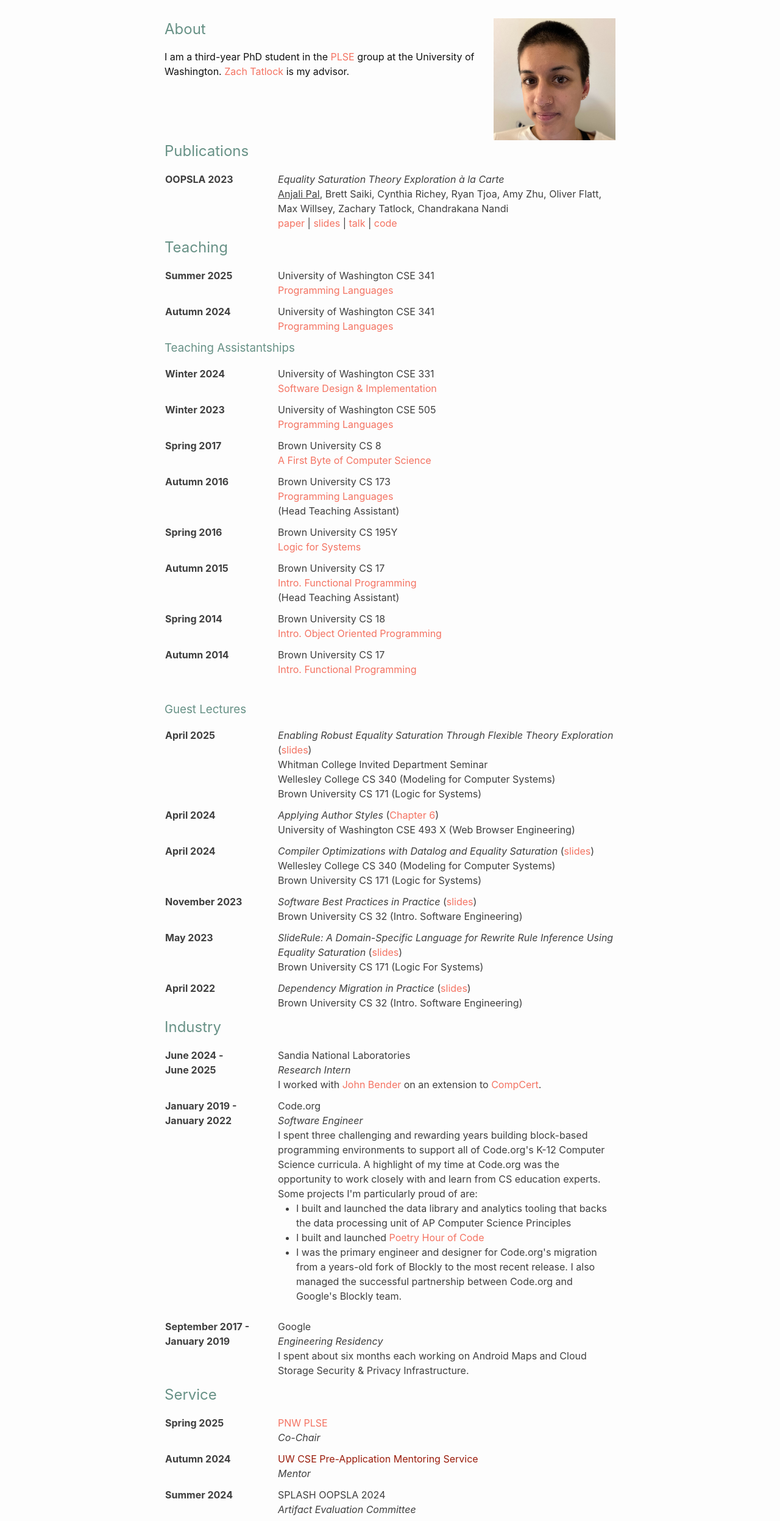
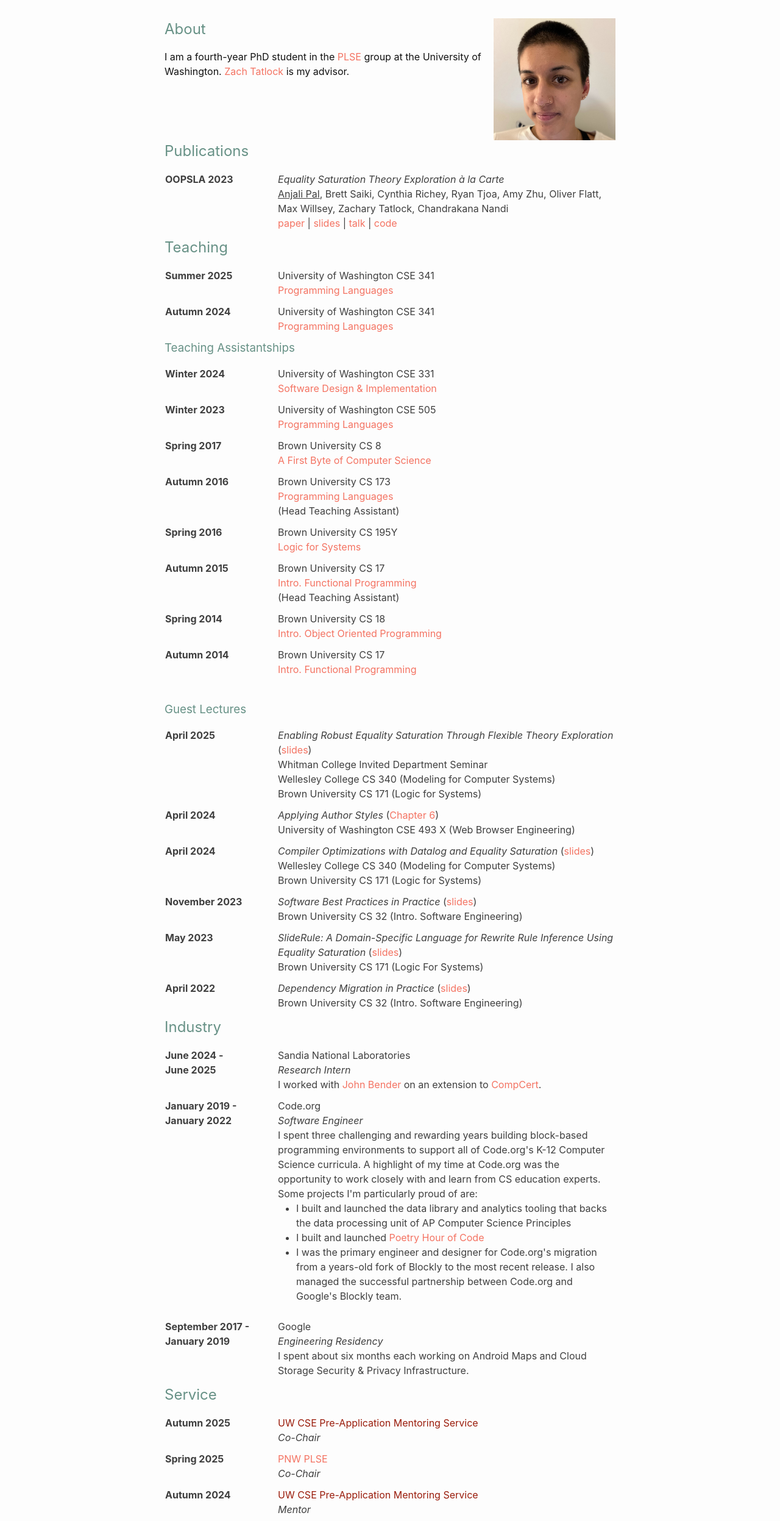
Before and after one commit to ajpal/ajpal.github.io, a plain HTML site: page index.html in a window 1280 px wide. Shown: the part 62-2557 px from the top of the page at 61% size. Drawn offline with Linux system fonts and the light colour scheme.

Commit message:
Update index.html

```diff
--- a/index.html
+++ b/index.html
@@ -71,7 +71,7 @@
           <h2>About</h2>
 
           <p>
-            I am a third-year PhD student
+            I am a fourth-year PhD student
             in the <a href="https://uwplse.org/">PLSE</a> group
             at the University of Washington.
             <a href="https://homes.cs.washington.edu/~ztatlock/" target="_blank">Zach Tatlock</a>
@@ -328,6 +328,14 @@
           <table>
             <tbody>
               <tr>
+                <td class="date">Autumn 2025</td>
+                <td>
+                  <a href="">UW CSE Pre-Application Mentoring Service</a>
+                  <br>
+                  <span class="role">Co-Chair</span>
+                </td>
+              </tr>
+              <tr>
                 <td class="date">Spring 2025</td>
                 <td>
                   <a href="https://pnwplse.org/index.html">PNW PLSE</a>
@@ -400,7 +408,7 @@
 </body>
 <footer class="site-footer">
   <div class="wrapper">
-    Last updated: June 17, 2025
+    Last updated: September 17, 2025
   </div>
 </footer>
 
```
